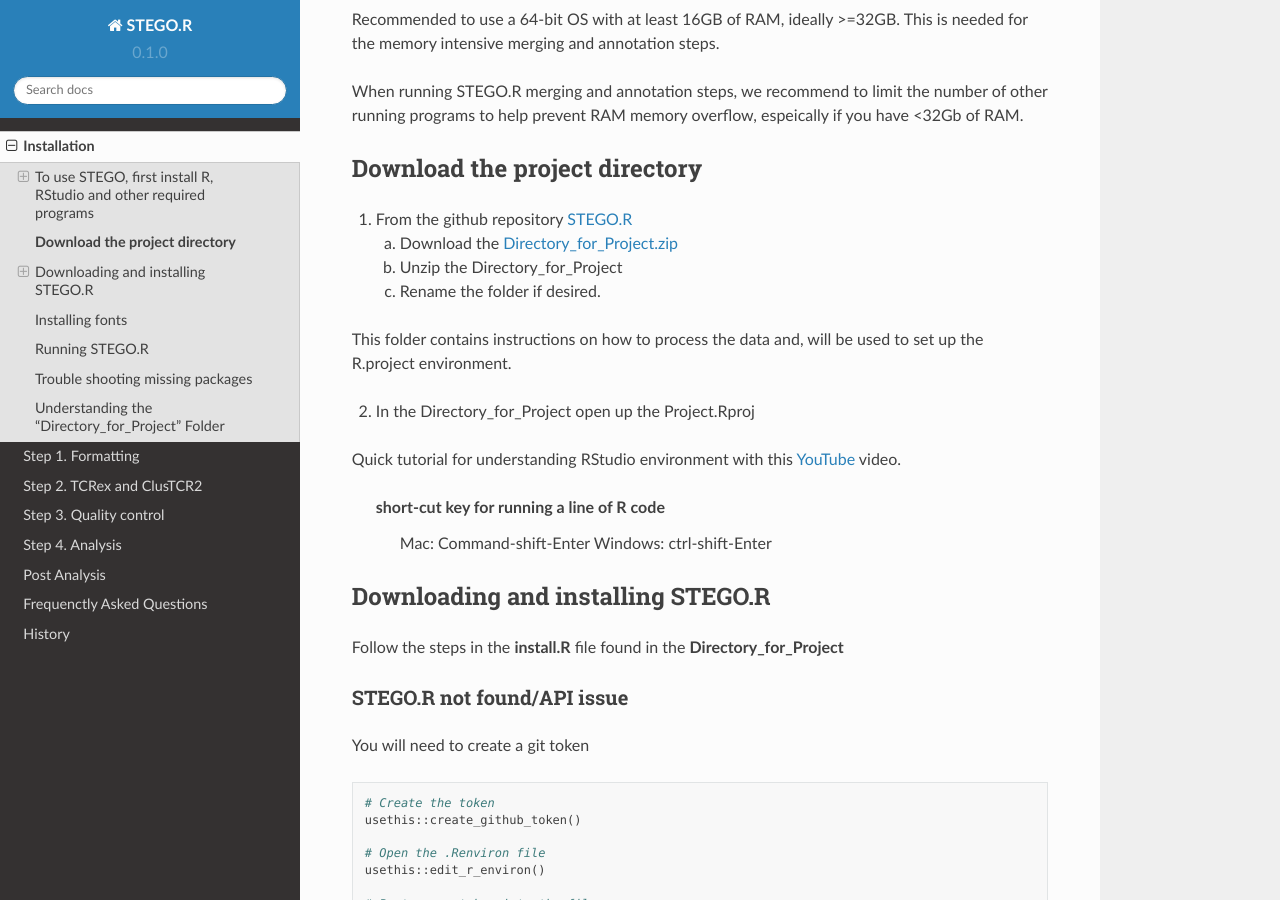
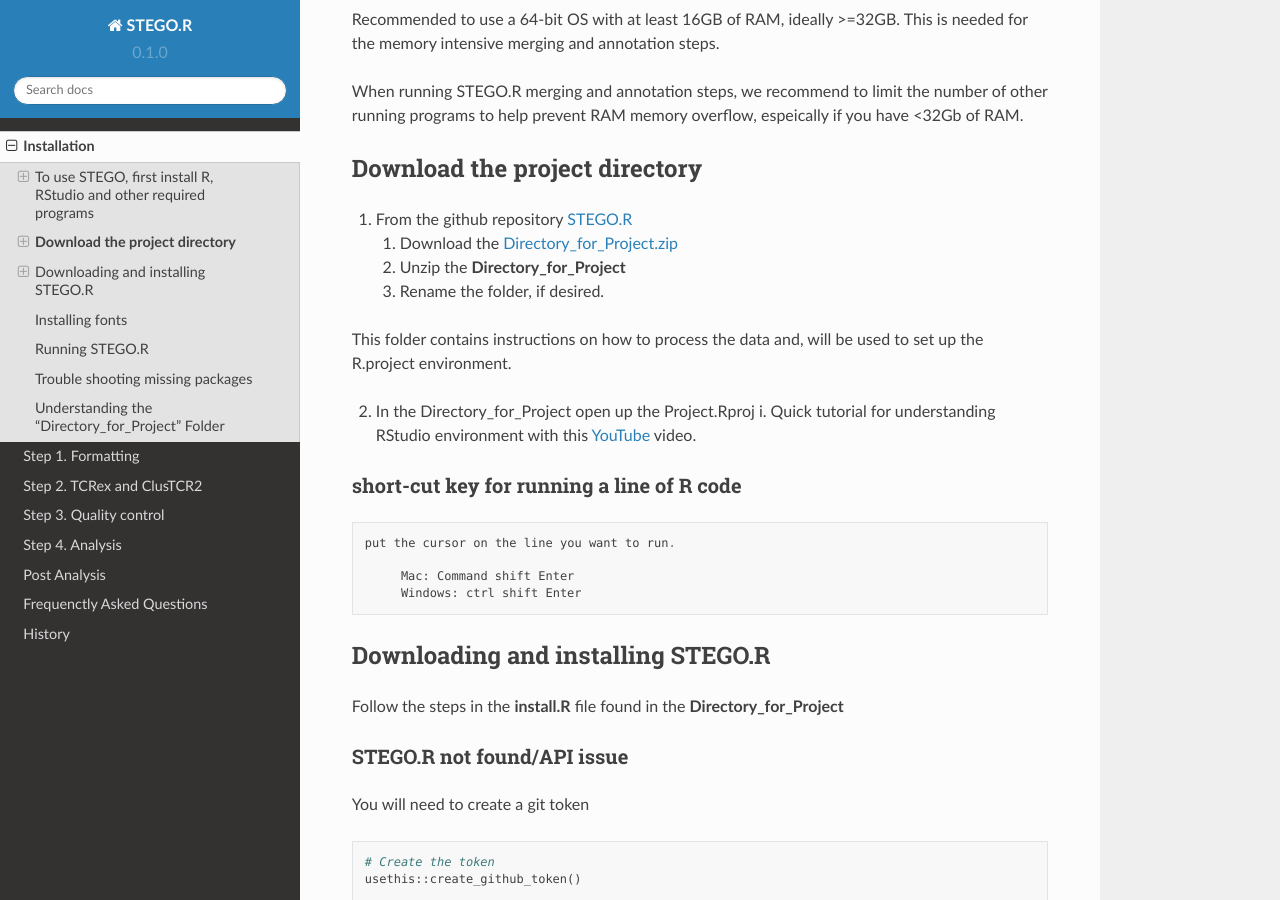
Before and after one commit to KerryAM-R/STEGOR, a Sphinx documentation site: the page built from docs/source/0.installation.rst, in a window 1280 px wide and 900 px high, scrolled down 752 px. Built offline with Sphinx 7.4.7 and the Read the Docs theme 2.0.0, drawn with Linux system fonts in a browser that asks for light colours.

Commit message:
Update 0.installation.rst

```diff
--- a/docs/source/0.installation.rst
+++ b/docs/source/0.installation.rst
@@ -28,7 +28,7 @@
 
 
 Sytem requirements
-^^^^^^^^^^^^^^^^^^^^^
+^^^^^^^^^^^^^^^^^^
 Recommended to use a 64-bit OS with at least 16GB of RAM, ideally >=32GB. This is needed for the memory intensive merging and annotation steps.
 
 When running STEGO.R merging and annotation steps, we recommend to limit the number of other running programs to help prevent RAM memory overflow, espeically if you have <32Gb of RAM.
@@ -38,19 +38,24 @@
 ----------------------------------
 1. From the github repository `STEGO.R <https://github.com/KerryAM-R/STEGO.R>`_
 
-   a. Download the `Directory_for_Project.zip <https://raw.githubusercontent.com/KerryAM-R/STEGO.R/main/Directory_for_Project.zip>`_
-   b. Unzip the Directory_for_Project
-   c. Rename the folder if desired.
+   i. Download the `Directory_for_Project.zip <https://raw.githubusercontent.com/KerryAM-R/STEGO.R/main/Directory_for_Project.zip>`_
+   ii. Unzip the **Directory_for_Project**
+   iii. Rename the folder, if desired.
 
 This folder contains instructions on how to process the data and, will be used to set up the R.project environment.
 
 2. In the Directory_for_Project open up the Project.Rproj
+   i. Quick tutorial for understanding RStudio environment with this `YouTube <https://www.youtube.com/watch?v=FIrsOBy5k58>`_ video.
 
-Quick tutorial for understanding RStudio environment with this `YouTube <https://www.youtube.com/watch?v=FIrsOBy5k58>`_ video.
+short-cut key for running a line of R code
+^^^^^^^^^^^^^^^^^^^^^^^^^^^^^^^^^^^^^^^^^^
 
-    short-cut key for running a line of R code
-        Mac: Command-shift-Enter
-        Windows: ctrl-shift-Enter
+::
+
+   put the cursor on the line you want to run.
+
+        Mac: Command shift Enter
+        Windows: ctrl shift Enter
 
 Downloading and installing STEGO.R
 ----------------------------------
```
